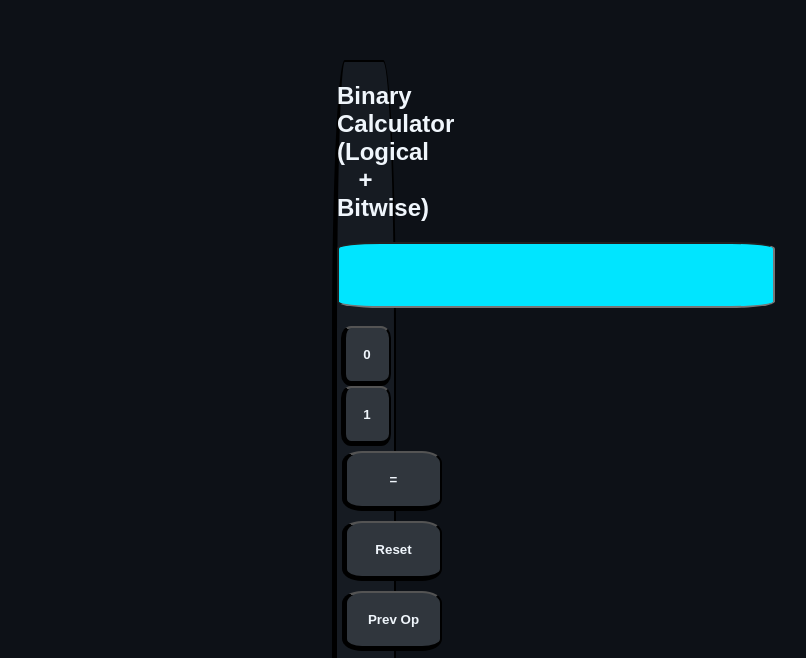
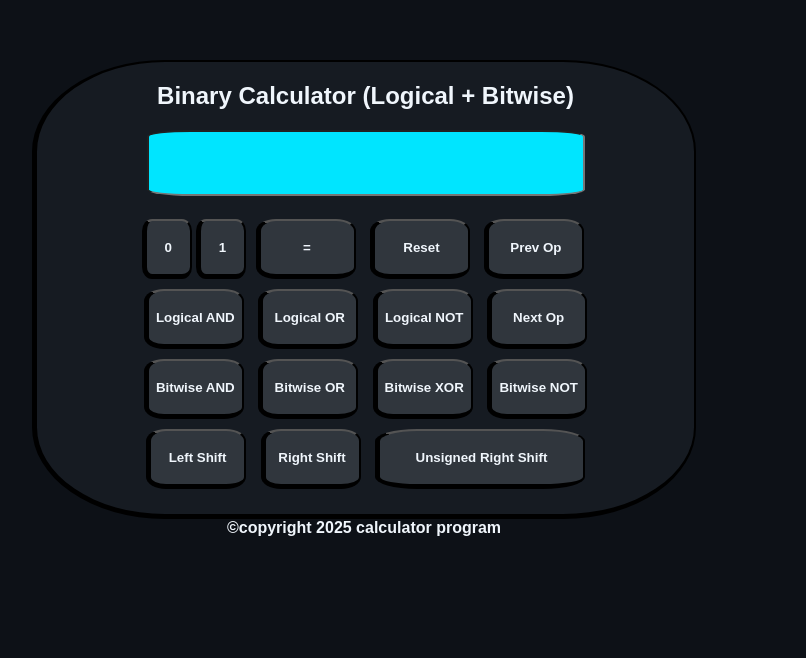
Before and after one commit to rish240103034-commits/binary-calculator-program, a plain HTML site: page index.html in a window 1280 px wide. Shown: the part 140-798 px from the top of the page, without its empty margins (276-1082 px from the left). Drawn offline with Linux system fonts and the light colour scheme.

Commit message:
Update index.html

```diff
--- a/index.html
+++ b/index.html
@@ -127,7 +127,7 @@ function getequal() {
 
 <body style="text-align:center; font-family:Arial;background-color:#0D1117;">
 
-<div style="color:#F0F6FC;margin-top:200px;background:#161B22;margin-left:600px;margin-right:600px;border:2px solid black;border-left: 5px solid black;border-bottom:5px solid black;border-radius:20%;padding-bottom:20px">
+<div style="color:#F0F6FC;margin-top:200px;background:#161B22;margin-left:300px;margin-right:300px;border:2px solid black;border-left: 5px solid black;border-bottom:5px solid black;border-radius:20%;padding-bottom:20px">
 <h2 >Binary Calculator (Logical + Bitwise)</h2>
 <form onsubmit="return false;">
   <input type="text" id="texty" style="width:430px; height:60px; font-size:20px; text-align:center;background:#00E5FF;border-radius:10%" /><br><br>
```
